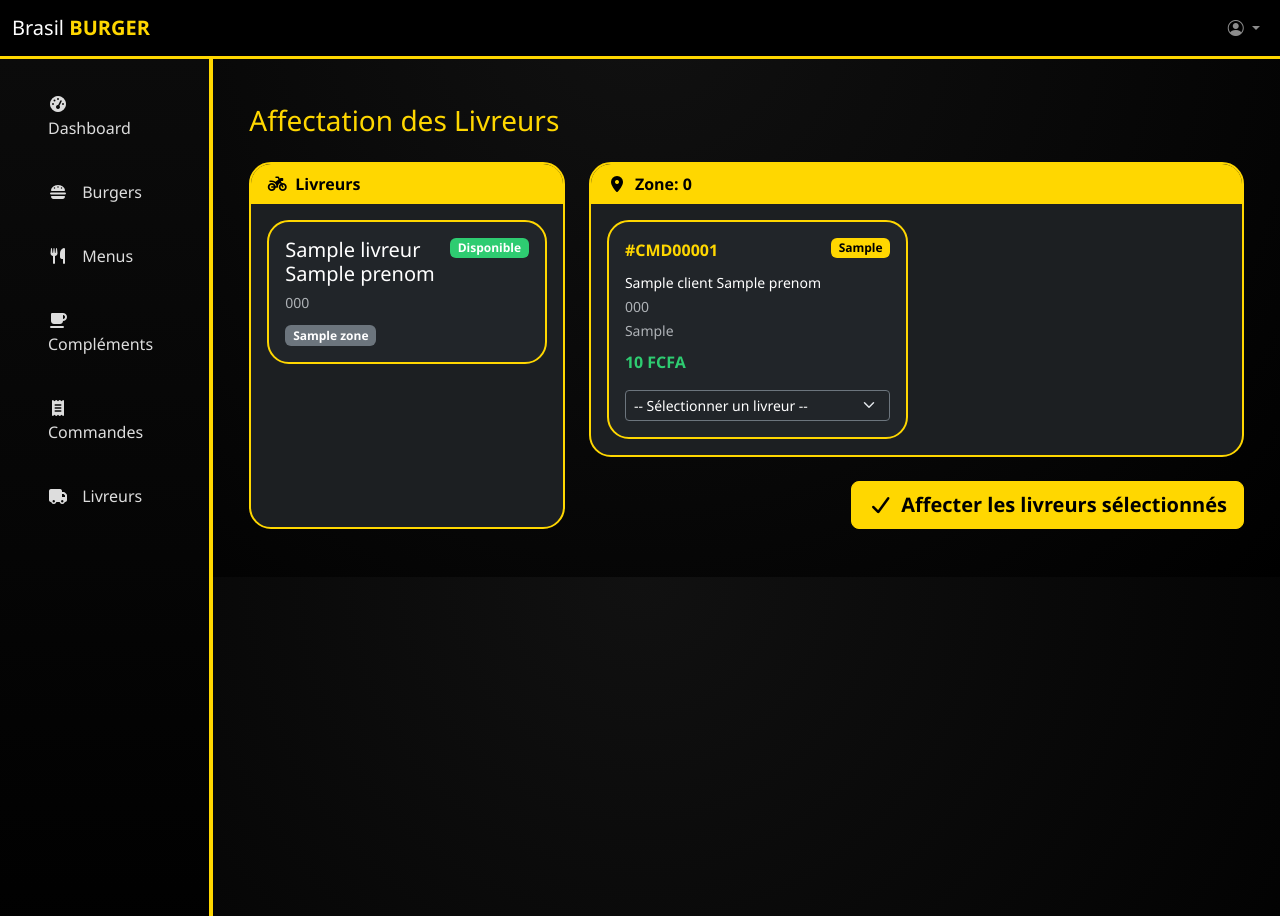
After one commit to Cherif-Sidibe/Brasil-Burger-, a Symfony app: template symfony/templates/gestionnaire/livreurs/liste.html.twig in a window 1280 px wide. The commit adds this page. Run offline with Twig, Linux system fonts and the light colour scheme; the template is opened without the code that fills it: most values are stand-ins (such as "Sample title", 1, 10 or a date in 2020); some libraries are stand-ins or nearby versions.

Commit message:
Creation de la pages livreurs

```diff
--- a/symfony/templates/components/_sidebar.html.twig
+++ b/symfony/templates/components/_sidebar.html.twig
@@ -31,16 +31,10 @@
 			</a>
 		</li>
 		<li>
-			<a class="nav-link" href="#">
+			<a class="nav-link {% if app.request.attributes.get('_route') starts with 'gestionnaire_livreurs' %}active{% endif %}" href="{{ path('gestionnaire_livreurs_liste') }}">
 				<i class="fa-solid fa-truck"></i>
 				Livreurs
 			</a>
 		</li>
-		<li>
-			<a class="nav-link" href="#">
-				<i class="fa-solid fa-users"></i>
-				Clients
-			</a>
-		</li>
 	</ul>
 </nav>
--- /dev/null
+++ b/symfony/templates/gestionnaire/livreurs/liste.html.twig
@@ -0,0 +1,138 @@
+{% extends 'base.html.twig' %}
+
+{% block title %}Affectation des Livreurs
+{% endblock %}
+
+{% block body %}
+	<div
+		class="container-fluid py-4">
+		{# En-tête #}
+		<h1 class="h3 mb-4 text-brasil-yellow">Affectation des Livreurs</h1>
+
+		{# Messages flash #}
+		{% for message in app.flashes('success') %}
+			<div class="alert alert-success alert-dismissible fade show">
+				<i class="fas fa-check-circle me-2"></i>
+				{{ message }}
+				<button type="button" class="btn-close" data-bs-dismiss="alert"></button>
+			</div>
+		{% endfor %}
+		{% for message in app.flashes('error') %}
+			<div class="alert alert-danger alert-dismissible fade show">
+				<i class="fas fa-exclamation-circle me-2"></i>
+				{{ message }}
+				<button type="button" class="btn-close" data-bs-dismiss="alert"></button>
+			</div>
+		{% endfor %}
+		{% for message in app.flashes('info') %}
+			<div class="alert alert-info alert-dismissible fade show">
+				<i class="fas fa-info-circle me-2"></i>
+				{{ message }}
+				<button type="button" class="btn-close" data-bs-dismiss="alert"></button>
+			</div>
+		{% endfor %}
+
+		<form method="post" action="{{ path('gestionnaire_livreurs_affecter') }}">
+			<div
+				class="row g-4">
+				{# Colonne gauche : Liste des livreurs #}
+				<div class="col-lg-4">
+					<div class="card h-100" style="border: 2px solid var(--brasil-yellow); overflow: hidden;">
+						<div class="card-header border-0" style="background: var(--brasil-yellow); color: #000;">
+							<i class="fas fa-motorcycle me-2"></i>Livreurs
+						</div>
+						<div class="card-body p-3">
+							{% if livreurs is empty %}
+								<div class="text-center py-4">
+									<i class="fas fa-user-slash fa-2x text-muted mb-2"></i>
+									<p class="text-muted mb-0">Aucun livreur disponible</p>
+								</div>
+							{% else %}
+								{% for livreur in livreurs %}
+									<div class="card bg-dark mb-3" style="border: 2px solid var(--brasil-yellow);">
+										<div class="card-body p-3">
+											<div class="d-flex justify-content-between align-items-start mb-2">
+												<div>
+													<h5 class="mb-1 text-white">{{ livreur.nom }}
+														{{ livreur.prenom }}</h5>
+													<small class="text-muted">{{ livreur.telephone ?? 'Pas de téléphone' }}</small>
+												</div>
+												<span class="badge bg-success">Disponible</span>
+											</div>
+											<div class="mt-2">
+												{% for zone in zones %}
+													<span class="badge bg-secondary me-1">{{ zone.nom }}</span>
+												{% endfor %}
+											</div>
+										</div>
+									</div>
+								{% endfor %}
+							{% endif %}
+						</div>
+					</div>
+				</div>
+
+				{# Colonne droite : Commandes par zone #}
+				<div class="col-lg-8">
+					{% if commandesParZone is empty %}
+						<div class="card" style="border: 2px solid var(--brasil-yellow); overflow: hidden;">
+							<div class="card-body text-center py-5">
+								<i class="fas fa-clipboard-check fa-3x text-muted mb-3"></i>
+								<h5 class="text-muted">Aucune commande en attente de livreur</h5>
+							</div>
+						</div>
+					{% else %}
+						{% for zoneName, commandes in commandesParZone %}
+							<div class="card mb-4" style="border: 2px solid var(--brasil-yellow); overflow: hidden;">
+								<div class="card-header border-0" style="background: var(--brasil-yellow); color: #000;">
+									<i class="fas fa-map-marker-alt me-2"></i>Zone:
+									{{ zoneName }}
+								</div>
+								<div class="card-body p-3">
+									<div class="row g-3">
+										{% for commande in commandes %}
+											<div class="col-md-6">
+												<div class="card bg-dark h-100" style="border: 2px solid var(--brasil-yellow);">
+													<div class="card-body p-3">
+														<div class="d-flex justify-content-between align-items-start mb-2">
+															<span class="fw-bold text-brasil-yellow">#CMD{{ '%05d'|format(commande.id) }}</span>
+															<span class="badge bg-warning text-dark">{{ commande.etatCommande|replace({'_': ' '}) }}</span>
+														</div>
+														<div class="mb-2">
+															<small class="text-white">{{ commande.client.nom }}
+																{{ commande.client.prenom }}</small><br>
+															<small class="text-muted">{{ commande.client.telephone ?? '-' }}</small><br>
+															<small class="text-muted">{{ commande.adresseLivraison ?? 'Adresse non spécifiée' }}</small>
+														</div>
+														<div class="mb-3">
+															<span class="text-brasil-green fw-bold">{{ commande.montantTotal|number_format(0, ',', ' ') }}
+																FCFA</span>
+														</div>
+														<select name="affectations[{{ commande.id }}]" class="form-select form-select-sm bg-dark text-white border-secondary">
+															<option value="">-- Sélectionner un livreur --</option>
+															{% for livreur in livreurs %}
+																<option value="{{ livreur.id }}">{{ livreur.nom }}
+																	{{ livreur.prenom }}</option>
+															{% endfor %}
+														</select>
+													</div>
+												</div>
+											</div>
+										{% endfor %}
+									</div>
+								</div>
+							</div>
+						{% endfor %}
+
+						{# Bouton de soumission #}
+						<div class="text-end">
+							<button type="submit" class="btn btn-brasil-yellow btn-lg">
+								<i class="fas fa-check me-2"></i>Affecter les livreurs sélectionnés
+							</button>
+						</div>
+					{% endif %}
+				</div>
+			</div>
+		</form>
+	</div>
+{% endblock %}
```
Also changed, not shown: symfony/src/Controller/Twig/LivreurController.php (added, +142 -0 lines).
